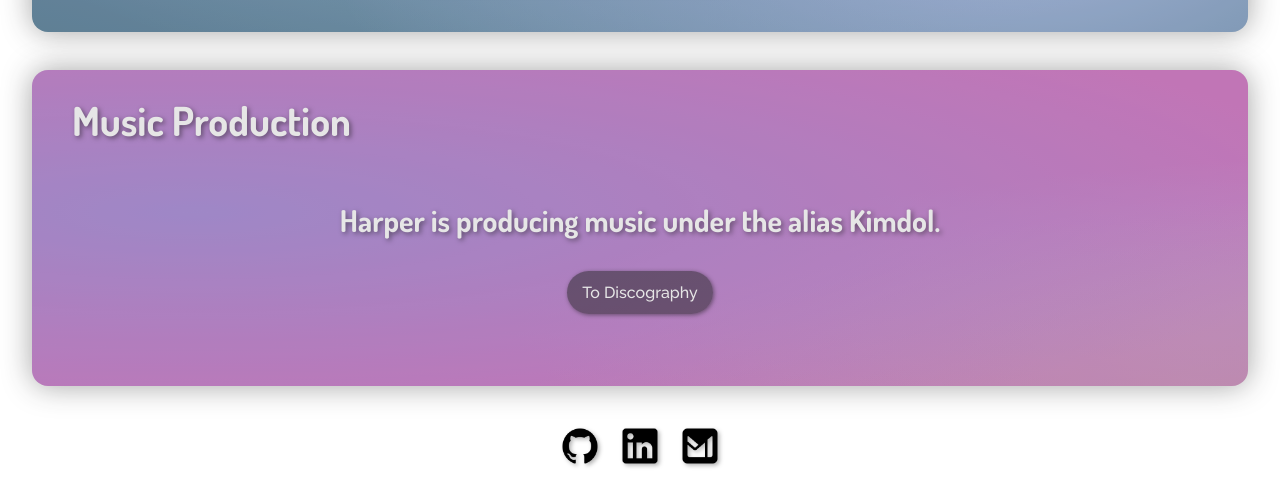
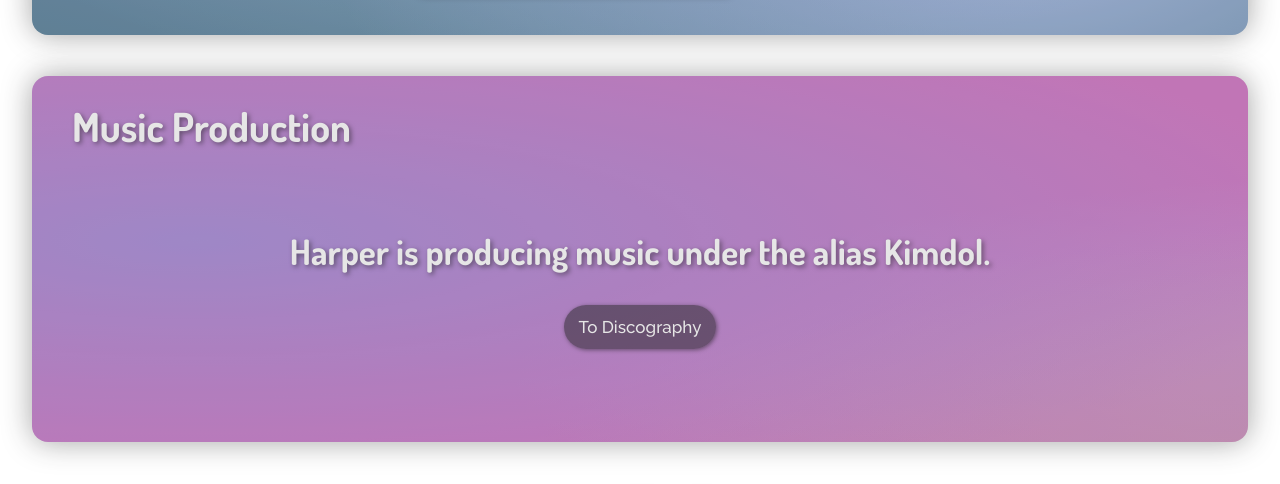
Before and after one commit to imkimdol/website, a React (Create React App) app in the folder static/: page / in a window 1280 px wide. Shown: the part 2203-2687 px from the top of the page. Built offline with nearby package versions, Linux system fonts and the light colour scheme; a web font is replaced by a local one.

Commit message:
Sizing changes

```diff
--- a/static/src/projects/MusicInfo.css
+++ b/static/src/projects/MusicInfo.css
@@ -14,18 +14,14 @@
   font-style: normal;
 }
 .innerPanel.musicInfo h3 {
-  text-shadow: 2px 2px 5px rgba(0, 0, 0, 0.5);
-
-  font-size: 30px;
+  font-size: 35px;
   font-family: "Dosis", serif;
   font-optical-sizing: auto;
   font-weight: 700;
   font-style: normal;
 }
 .innerPanel.musicInfo a {
-  background: rgba(10, 10, 10, 0.5);
-  box-shadow: 1px 1px 4px rgba(0, 0, 0, 0.5);
-
+  font-size: 17px;
   font-family: "Raleway", serif;
   font-optical-sizing: auto;
   font-weight: 500;
@@ -36,7 +32,7 @@
   position: relative;
   top: -28px;
 
-  min-height: 200px;
+  min-height: 250px;
   margin: 16px;
 
   display: flex;
@@ -48,15 +44,17 @@
   padding: 0;
   margin: 32px;
 
+  text-shadow: 2px 2px 5px rgba(0, 0, 0, 0.5);
+
   text-align: center;
   color: white;
 }
-
 .musicInfoInner a {
   padding: 12px 15px;
 
   border-radius: 32px;
   background: rgba(10, 10, 10, 0.5);
+  box-shadow: 1px 1px 4px rgba(0, 0, 0, 0.5);
 
   transition: background-color .5s;
 }
--- a/static/src/projects/Projects.css
+++ b/static/src/projects/Projects.css
@@ -11,8 +11,9 @@
 .innerPanel {
   height: 100%;
   width: 95vw;
+  max-width: 1800px;
 
-  margin: 1.5vw 0;
+  margin: 1.6vw 0;
 
   border-radius: 16px;
   box-shadow: 0 0 30px rgba(0, 0, 0, 0.4);
```
